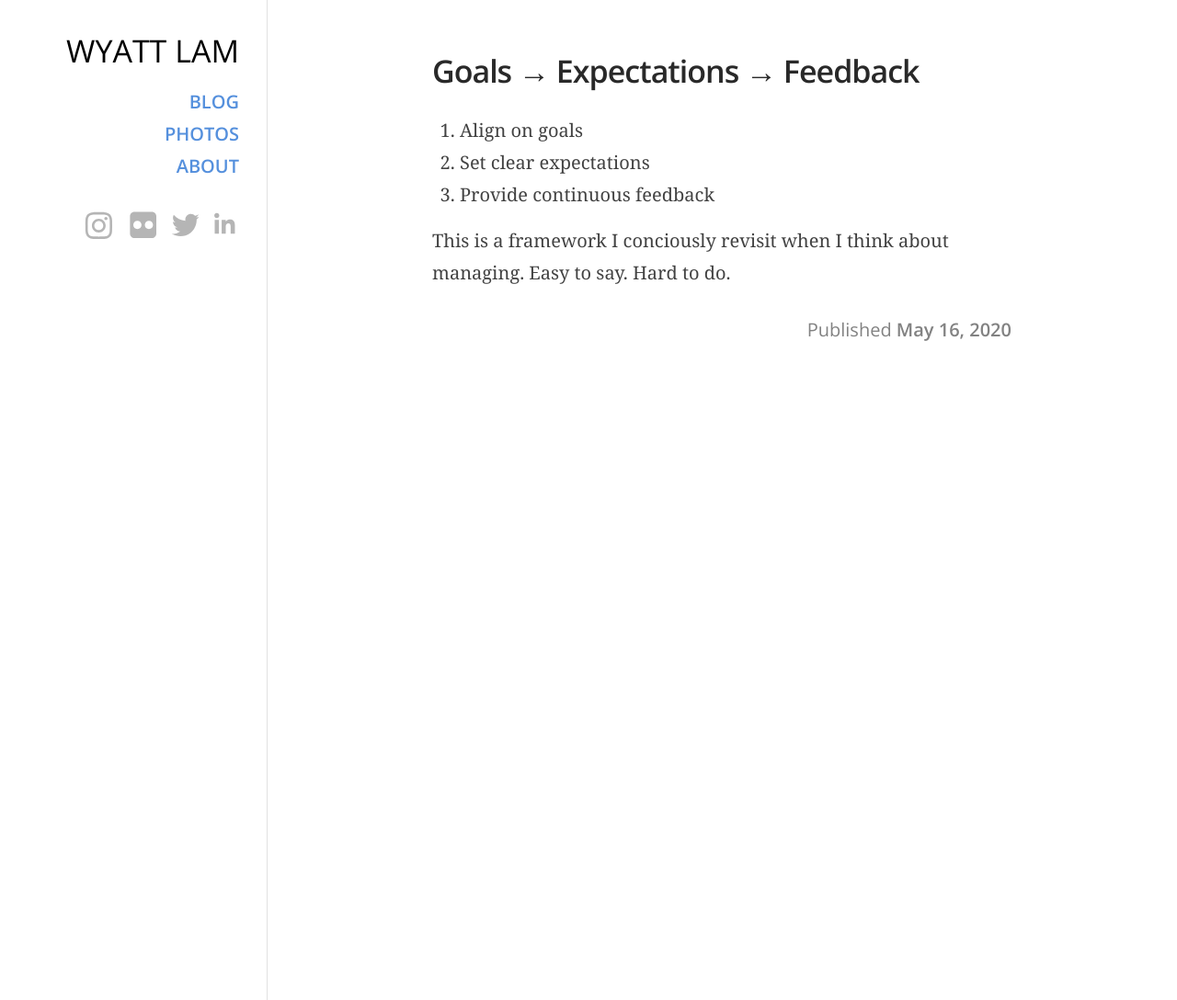
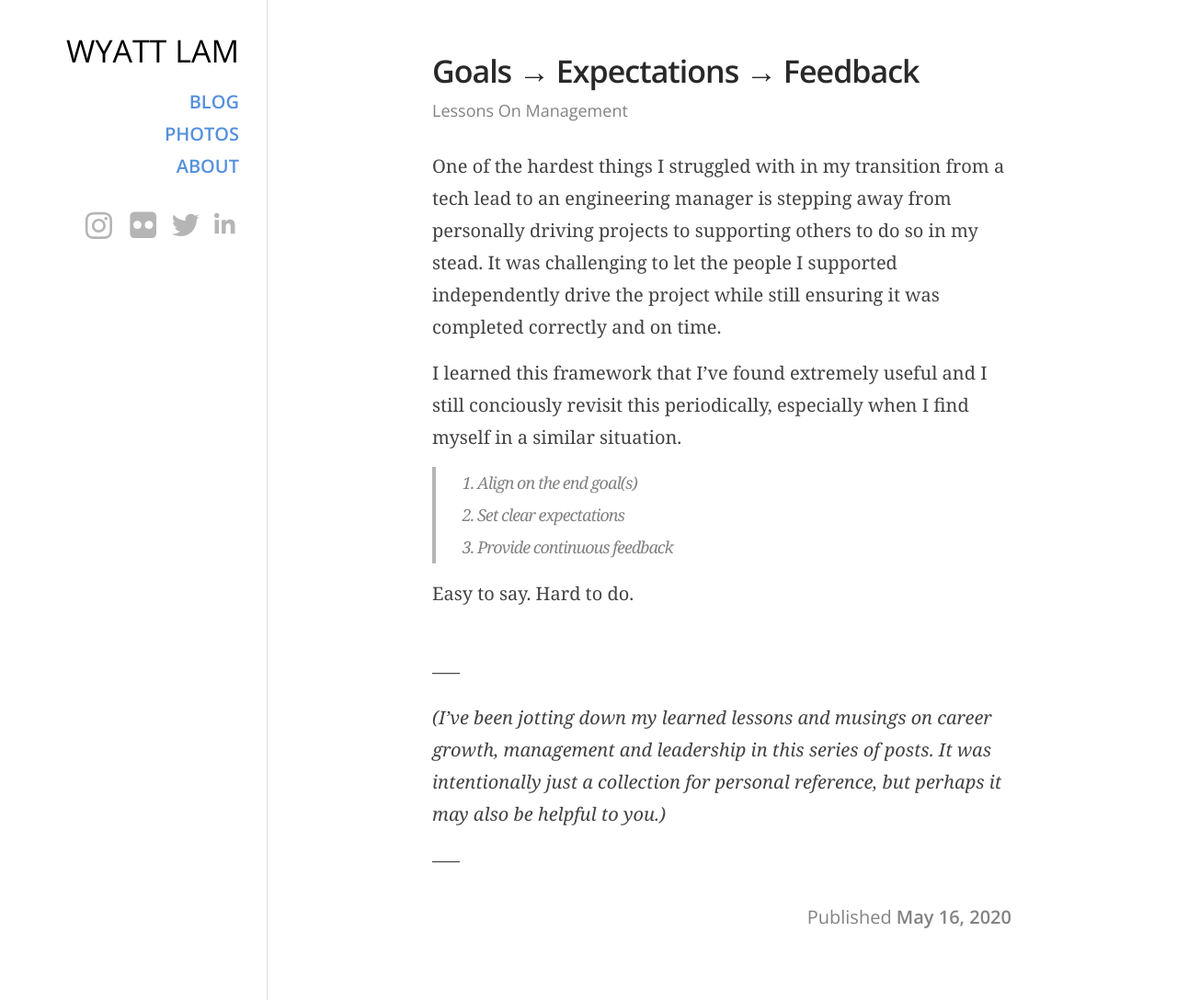
Before and after one commit to wyattlam1/wyattlam1.github.io, a Jekyll site: the page built from _posts/2020-05-16-goals-expectations-feedback.markdown, in a window 1280 px wide and 1088 px high. Shown: the whole window at 92% size. Built offline with Jekyll 4.4.1, drawn with Linux system fonts in a browser that asks for light colours.

Commit message:
Post: Goals > Expectations > Feedback

```diff
--- a/_posts/2020-05-16-goals-expectations-feedback.markdown
+++ b/_posts/2020-05-16-goals-expectations-feedback.markdown
@@ -1,13 +1,26 @@
 ---
 layout:         post
 title:          "Goals → Expectations → Feedback"
+subtitle:		"Lessons On Management"
 date:           2020-05-16
 categories:     managing
 ---
 
+One of the hardest things I struggled with in my transition from a tech lead to an engineering manager is stepping away from personally driving projects to supporting others to do so in my stead. It was challenging to let the people I supported independently drive the project while still ensuring it was completed correctly and on time.
 
-1. Align on goals
-2. Set clear expectations
-3. Provide continuous feedback
+I learned this framework that I’ve found extremely useful and I still conciously revisit this periodically, especially when I find myself in a similar situation.
 
-This is a framework I conciously revisit when I think about managing. Easy to say. Hard to do.
+> 1. Align on the end goal(s)
+> 2. Set clear expectations
+> 3. Provide continuous feedback
+
+
+
+Easy to say. Hard to do.
+
+<br>
+–––
+
+*(I’ve been jotting down my learned lessons and musings on career growth, management and leadership in this series of posts. It was intentionally just a collection for personal reference, but perhaps it may also be helpful to you.)*
+
+–––
```
